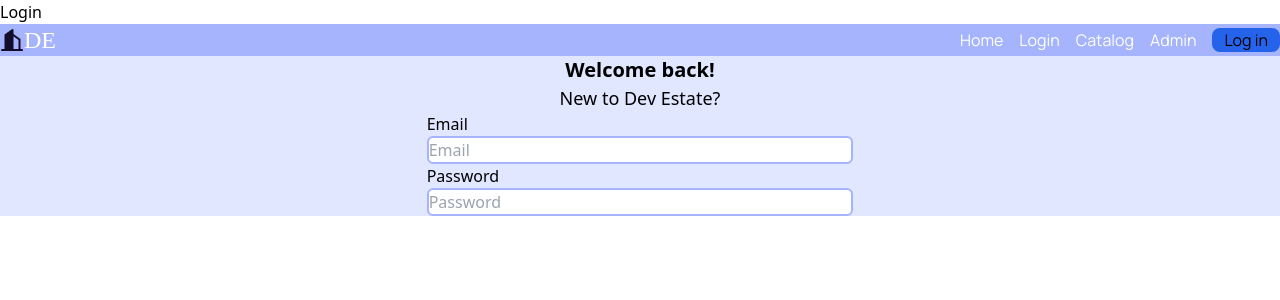
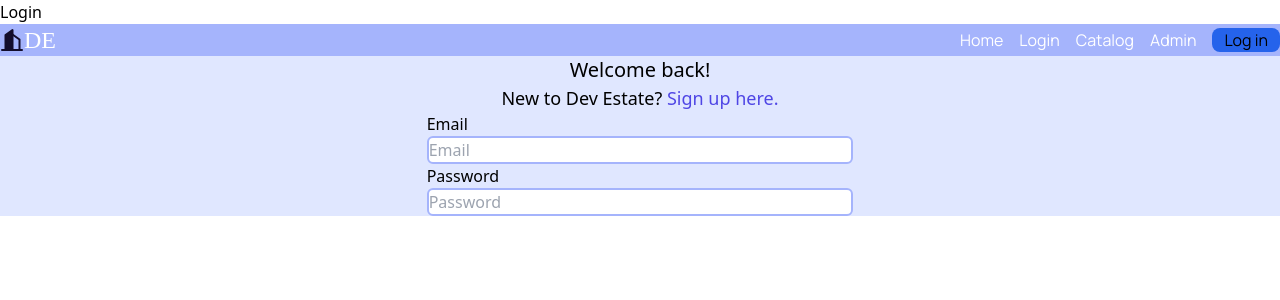
Before and after one commit to ZMVelasco/dev-estate, a React (Vite) app in the folder dev-estate/: page /login in a window 1280 px wide. Shown: the top 300 px of the page. Built offline with nearby package versions, Linux system fonts and the light colour scheme; a web font is replaced by a local one.

Commit message:
Add signup component

```diff
--- a/dev-estate/src/App.jsx
+++ b/dev-estate/src/App.jsx
@@ -1,16 +1,18 @@
+import React from 'react'
 import { Route, Routes } from 'react-router-dom'
 import Home from './components/home/Home.jsx'
 import Login from './components/login/Login.jsx'
 import Catalog from './components/catalog/Catalog.jsx'
 import Admin from './components/admin/Admin.jsx'
+import Signup from './components/signup/Signup.jsx'
 
-function App() {
-
+function App () {
   return (
     <div className='App'>
       <Routes>
         <Route path='/' element={<Home />} />
         <Route path='/login' element={<Login />} />
+        <Route path='/signup' element={<Signup />} />
         <Route path='/catalog' element={<Catalog />} />
         <Route path='/admin' element={<Admin />} />
       </Routes>
--- a/dev-estate/src/components/login/Login.jsx
+++ b/dev-estate/src/components/login/Login.jsx
@@ -1,4 +1,5 @@
 import { useState, React } from 'react'
+import { Link } from 'react-router-dom'
 import Nav from '../home/Nav'
 const Login = () => {
   const [userInfo, setUserInfo] = useState({
@@ -15,8 +16,8 @@ const Login = () => {
       <h1>Login</h1>
       <Nav />
       <article className='w-full flex flex-col justify-center items-center bg-indigo-100'>
-        <p className='text-xl font-semibold'>Welcome back!</p>
-        <p className='text-lg'>New to Dev Estate?</p>
+        <p className='text-xl font-medium'>Welcome back!</p>
+        <p className='text-lg'>New to Dev Estate? <Link to='/signup' className='text-indigo-600'>Sign up here.</Link></p>
         <form className='flex flex-col w-2/3 md:w-1/3'>
           <label htmlFor='email'>Email</label>
           <input
--- /dev/null
+++ b/dev-estate/src/components/signup/Signup.jsx
@@ -0,0 +1,7 @@
+import React from 'react'
+
+const Signup = () => {
+  return <div>Signup</div>
+}
+
+export default Signup
--- a/dev-estate/vite.config.js
+++ b/dev-estate/vite.config.js
@@ -1,14 +1,14 @@
-import { defineConfig } from 'vite';
-import react from '@vitejs/plugin-react';
-import postcss from 'postcss'; // Import postcss
+import { defineConfig } from 'vite'
+import react from '@vitejs/plugin-react'
+import postcss from 'postcss'
 
-import tailwindcss from 'tailwindcss'; // Import tailwindcss
+import tailwindcss from 'tailwindcss'
 
 export default defineConfig({
   plugins: [
     react(),
     postcss({
-      plugins: [tailwindcss], // Add tailwindcss as a plugin
-    }),
-  ],
-});
+      plugins: [tailwindcss]
+    })
+  ]
+})
```
